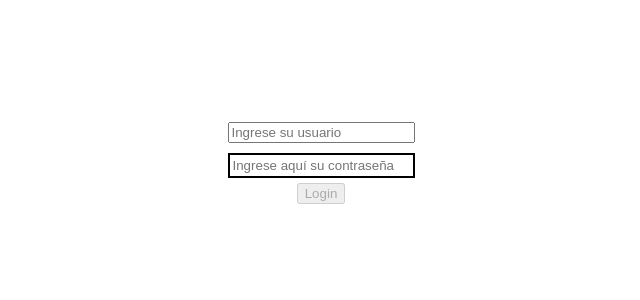
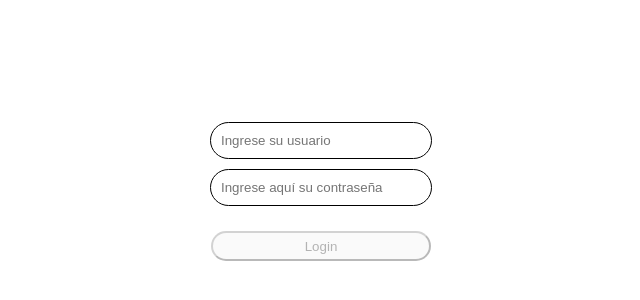
Before and after one commit to JesusPerezLaparra/Ejercicio-contrase-a, a plain HTML site: page index.html in a window 1280 px wide. Shown: the part 186-486 px from the top of the page, without its empty margins (319-959 px from the left). Drawn offline with Linux system fonts and the light colour scheme.

Commit message:
funcionamiento completo listo

```diff
--- a/script.js
+++ b/script.js
@@ -14,13 +14,13 @@ function contraseña() {
     let longitud = elemento.value.length;
     let longitudNick = nickName.value.length;
     const texto = document.getElementById("texto");
-    if (longitud <= 8) {
+    if (longitud < 8) {
         texto.innerText = "La contraseña es demasiado corta";
         texto.className = "inferior";
         pass_ok = false;
         botonLogin.setAttribute('disabled', "true");
         botonLogin.className = "";
-    } else if (longitud > 8 && longitud < 10) {
+    } else if (longitud >= 8 && longitud <= 10) {
         texto.innerText = "La contraseña no es del todo segura";
         texto.className = "similar";
         pass_ok = false;
--- a/style.css
+++ b/style.css
@@ -10,18 +10,29 @@ body {
 form{
     padding-top: 300px;
     justify-items: center;
+    width: 300px;
 }
-#contrasenya {
-    border: 2px solid black;
-    border-radius: 15x;
-    padding: 3px
+input{
+    border: 1px solid black;
+    border-radius: 20px;
+    padding: 10px;
+    width: 200px;
 }
 p{
     margin: 5px;
 }
+button{
+    width: 220px;
+    border-radius: 20px;
+    height: 30px;
+    margin-top: 20px;
+}
 .button_style{
-    background-color: blue;
+    background-color: rgb(64, 64, 150);
     color: white;
+}
+.button_style:hover{
+    font-weight: 800;
 }
 #nick{
     margin-bottom: 10px;
@@ -31,7 +42,7 @@ p{
 }
 
 .similar {
-    color: yellow;
+    color: rgb(255, 174, 0);
 }
 
 .superior {
```
